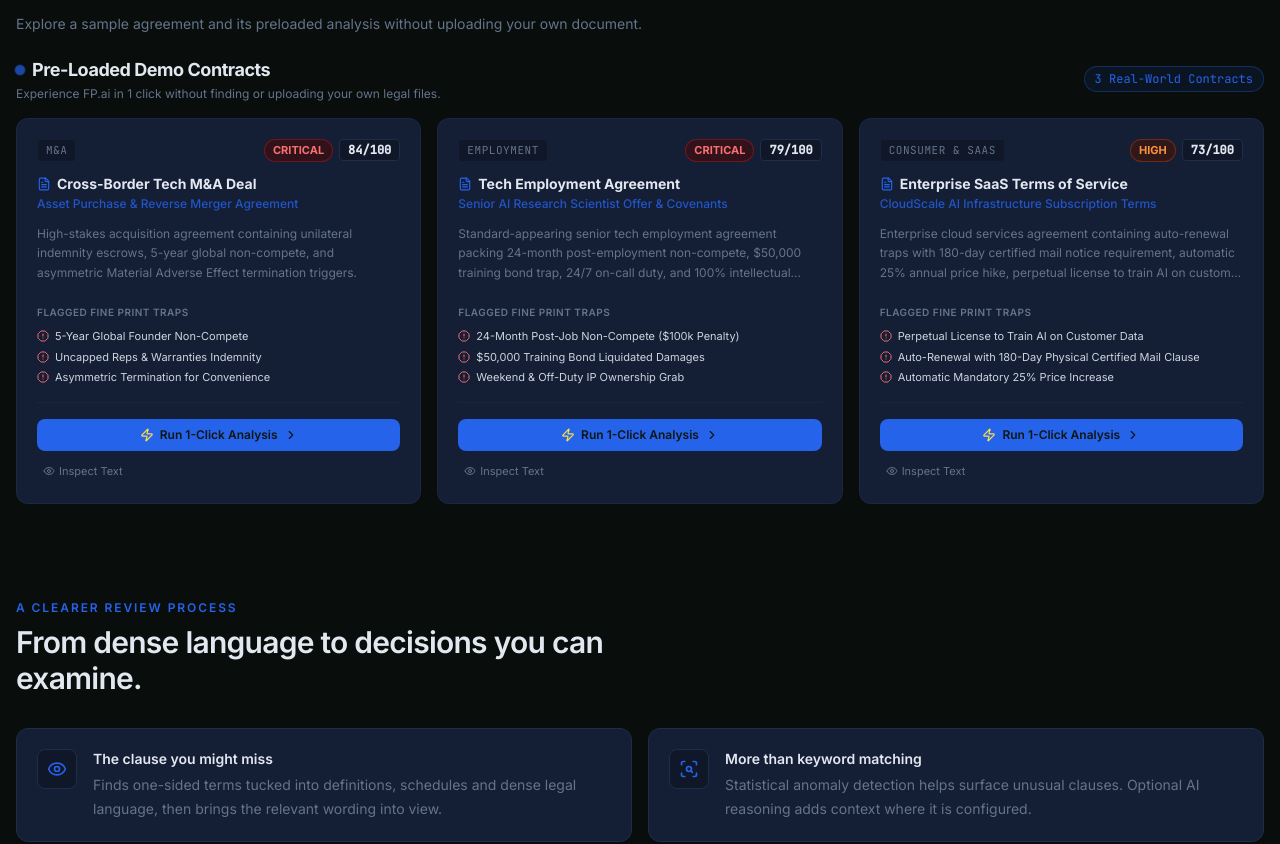
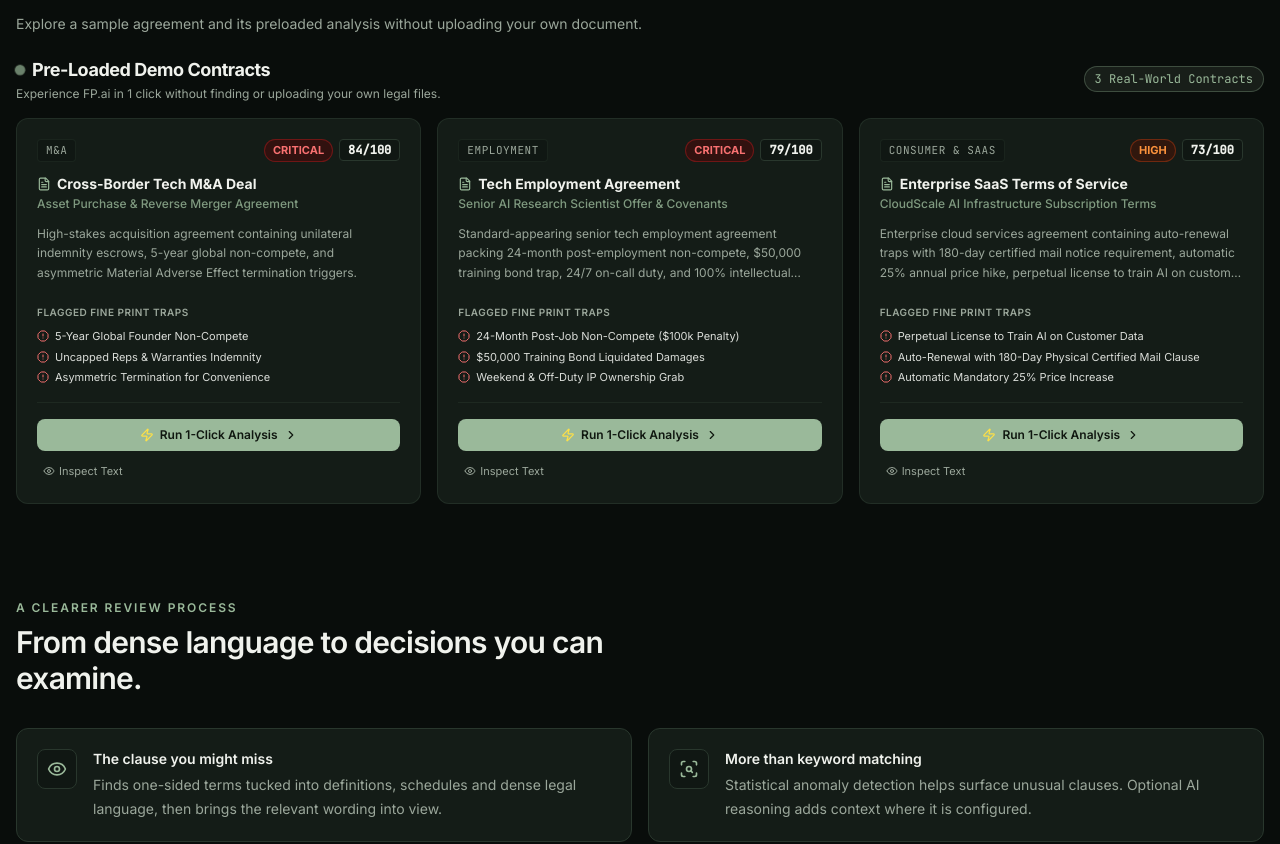
Before and after one commit to shreyasoutreach-glitch/FP.ai, a React (Vite) app in the folder frontend/: page / in a window 1280 px wide. Shown: the part 1129-1973 px from the top of the page. Built offline with nearby package versions, Linux system fonts and the light colour scheme; no server answers.

Commit message:
Refresh FP.ai visual identity with natural forest and sage palette

```diff
--- a/frontend/tailwind.config.js
+++ b/frontend/tailwind.config.js
@@ -5,18 +5,18 @@ export default {
     extend: {
       colors: {
         fp: {
-          bg: '#0a0f1e',
-          surface: '#0f1729',
-          card: '#141e35',
-          border: '#1e2d4a',
-          accent: '#2563eb',
-          'accent-glow': '#3b82f6',
-          critical: '#dc2626',
-          high: '#ea580c',
-          medium: '#ca8a04',
-          low: '#16a34a',
-          text: '#e2e8f0',
-          muted: '#64748b',
+          bg: '#090d0b',
+          surface: '#101713',
+          card: '#141c17',
+          border: '#29372d',
+          accent: '#9ab99a',
+          'accent-glow': '#b2cbb0',
+          critical: '#dc7770',
+          high: '#d58b65',
+          medium: '#c7aa70',
+          low: '#8eae8c',
+          text: '#f0f2ed',
+          muted: '#9ba79b',
         }
       },
       fontFamily: {
@@ -39,16 +39,14 @@ export default {
           '100%': { opacity: '1', transform: 'translateY(0)' },
         },
         glow: {
-          '0%': { boxShadow: '0 0 5px #2563eb40' },
-          '100%': { boxShadow: '0 0 20px #2563eb80, 0 0 40px #2563eb40' },
+          '0%': { boxShadow: '0 0 5px rgba(154,185,154,0.12)' },
+          '100%': { boxShadow: '0 0 18px rgba(154,185,154,0.24)' },
         }
       },
       backgroundImage: {
-        'grid-pattern': 'linear-gradient(rgba(37,99,235,0.05) 1px, transparent 1px), linear-gradient(90deg, rgba(37,99,235,0.05) 1px, transparent 1px)',
+        'grid-pattern': 'linear-gradient(rgba(154,185,154,0.035) 1px, transparent 1px), linear-gradient(90deg, rgba(154,185,154,0.035) 1px, transparent 1px)',
       },
-      backgroundSize: {
-        'grid': '40px 40px',
-      }
+      backgroundSize: { 'grid': '40px 40px' },
     },
   },
   plugins: [require('@tailwindcss/typography')],
```
